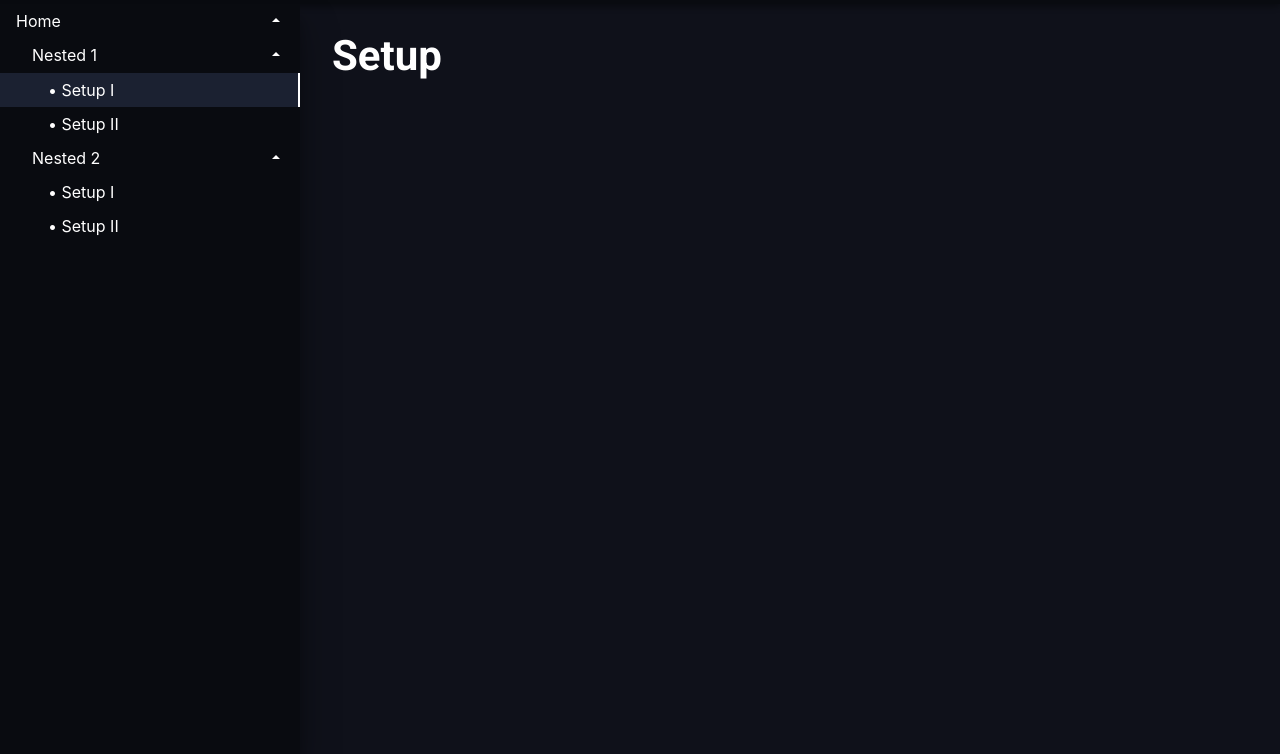
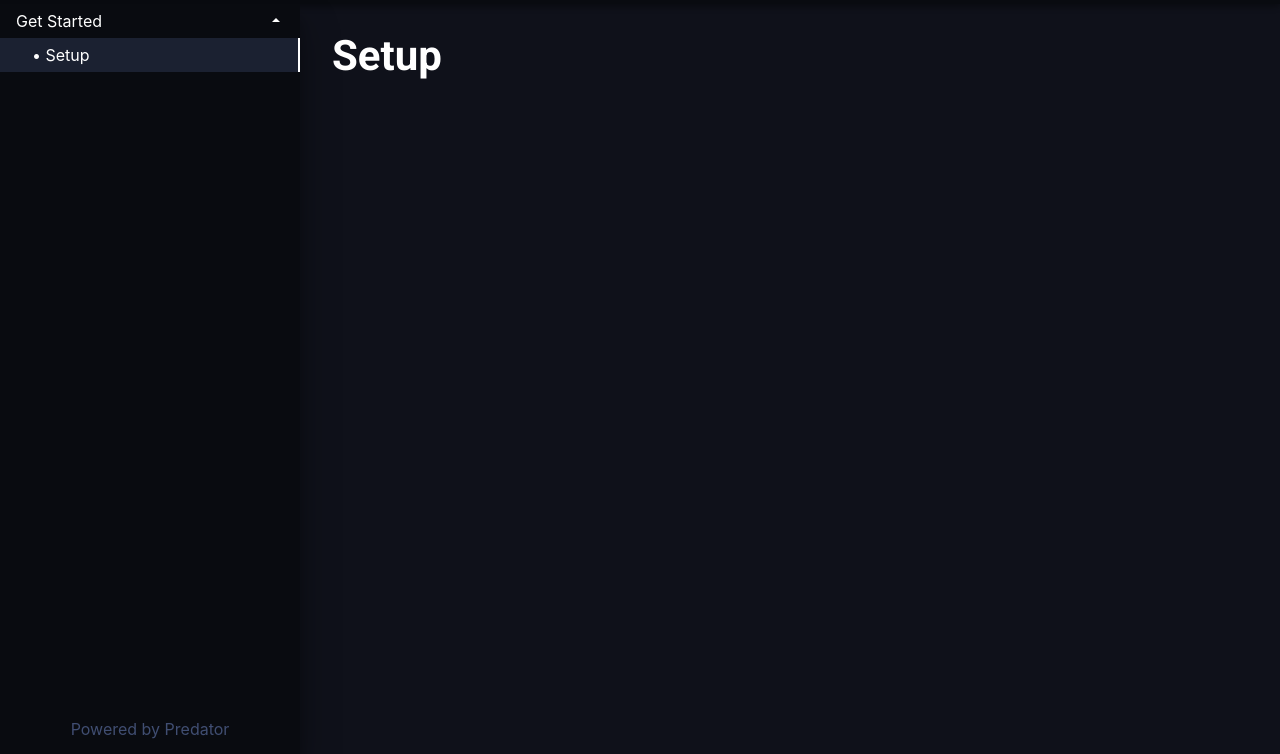
Before and after one commit to FlutterAddict/Predator-v2-deprecated, a website with bundled scripts: page index.html in a window 1280 px wide. Shown: the part 46-800 px from the top of the page. Built offline with nearby package versions, Linux system fonts and the light colour scheme.

Commit message:
Refactor, add Drawer footer, Update drawer contents

```diff
--- /dev/null
+++ b/docs/docs/get-started/setup.html
@@ -0,0 +1,3 @@
+<article>
+  <h1>Setup</h1>
+</article>
--- a/docs/setup/setup.html
+++ /dev/null
@@ -1 +0,0 @@
-<h1>Setup</h1>
--- a/index.html
+++ b/index.html
@@ -1,6 +1,5 @@
 <!DOCTYPE html>
 <html lang="en">
-
   <head>
     <meta charset="UTF-8">
     <meta name="viewport" content="width=device-width, initial-scale=1.0">
@@ -13,19 +12,14 @@
     <meta name="theme-color" content="#090B10">
     <link href="https://fonts.googleapis.com/css?family=Roboto:400,500,700" rel="stylesheet">
   </head>
-
   <body>
 
-
-
     <header class="AppBar js-appbar">
-
       <div class="AppBar-part js-appbar-left">
         <ion-icon class="AppBar-logo" name="ios-aperture" size="large"></ion-icon>
         <ion-icon class="AppBar-burger js-burger" name="ios-menu" size="large"></ion-icon>
         <div class="AppBar-title js-appbar-title">Predator</div>
       </div>
-
       <!--
       <div class="AppBar-part">
         <input
@@ -37,7 +31,6 @@
         />
       </div>
       -->
-
       <div class="AppBar-part js-appbar-right">
       <!--
       <div class="AppBar-item js-theme-toggler" tooltip="Toggle Dark Theme" tooltip-position="bottom">
@@ -45,29 +38,23 @@
       </div>
       -->
       </div>
-
     </header>
-
-
 
     <div class="App">
       <nav class="Drawer js-drawer">
+        <div>
           <div class="Drawer-tabs js-drawer-tabs"></div>
           <div class="js-drawer-inner"></div>
+        </div>
+        <div class="Drawer-footer">Powered by Predator</div>
       </nav>
       <main class="Content js-content-parent">
         <div class="Content-wrapper language-dart js-content-container"></div>
       </main>
     </div>
 
-
-
     <script src="build/js/app.js"></script>
     <script src="build/js/libs/prism.min.js"></script>
     <script src="https://unpkg.com/ionicons@4.4.4/dist/ionicons.js"></script>
-
-
-
   </body>
-
 </html>
--- a/predator.json
+++ b/predator.json
@@ -4,21 +4,26 @@
   "themeColor": "#090B10",
   "tabs": {
     "DOCS": {
-      "Home": {
-        "Nested 1": [
-          { "path": "setup/setup", "label": "Setup I" },
-          { "path": "setup/setup2", "label": "Setup II" }
+      "Get Started": [
+        { "path": "docs/get-started/setup", "label": "Setup" }
+      ]
+    },
+    "EXAMPLE": {
+      "Items": [
+        { "path": "items/item-1", "label": "Item 1" },
+        { "path": "items/item-2", "label": "Item 2" },
+        { "path": "items/item-3", "label": "Item 3" }
+      ],
+      "Nested": {
+        "Items A": [
+          { "path": "items/item-1", "label": "Item 1" },
+          { "path": "items/item-2", "label": "Item 2" }
         ],
-        "Nested 2": [
-          { "path": "setup/setup", "label": "Setup I" },
-          { "path": "setup/setup2", "label": "Setup II" }
+        "Items B": [
+          { "path": "items/item-1", "label": "Item 1" },
+          { "path": "items/item-2", "label": "Item 2" }
         ]
       }
-    },
-    "EXAMPLE": {
-      "Example": [
-        { "path": "example/example", "label": "Example" }
-      ]
     }
   }
 }
--- a/src/js/components/Drawer/Drawer.js
+++ b/src/js/components/Drawer/Drawer.js
@@ -13,7 +13,7 @@ class Drawer {
   }
 
   set visible(visibility) {
-    this.outer.style.display = visibility ? 'block' : 'none';
+    this.outer.style.display = visibility ? 'flex' : 'none';
   }
 
   getDOM() {
--- a/src/sass/components/_Drawer.sass
+++ b/src/sass/components/_Drawer.sass
@@ -10,7 +10,10 @@ $drawerWidth: 300px
   width: $drawerWidth
   height: calc(100% - 50px)
   background: $darker
-  display: block
+  display: flex
+  flex-direction: column
+  justify-content: space-between
+  align-items: stretch
   overflow-y: scroll
   overflow-x: hidden
   box-shadow: 0 19px 38px rgba(0,0,0,0.30), 0 15px 12px rgba(0,0,0,0.22)
@@ -46,3 +49,7 @@ $drawerWidth: 300px
         color: lighten($darker, 90%)
     +moreThan(920px)
       display: none
+  &-footer
+    text-align: center
+    color: lighten($darker, 30%)
+    padding: 16px 0
```
Also changed, not shown: docs/example/example.html (deleted, +0 -1 lines), docs/setup/setup2.html (deleted, +0 -1 lines), build/css/app.min.css, build/js/app.js, changelog.md (added), src/sass/app.sass (line endings or trailing spaces), 1 other file. Lines whose indentation alone changed are shown as unchanged.
